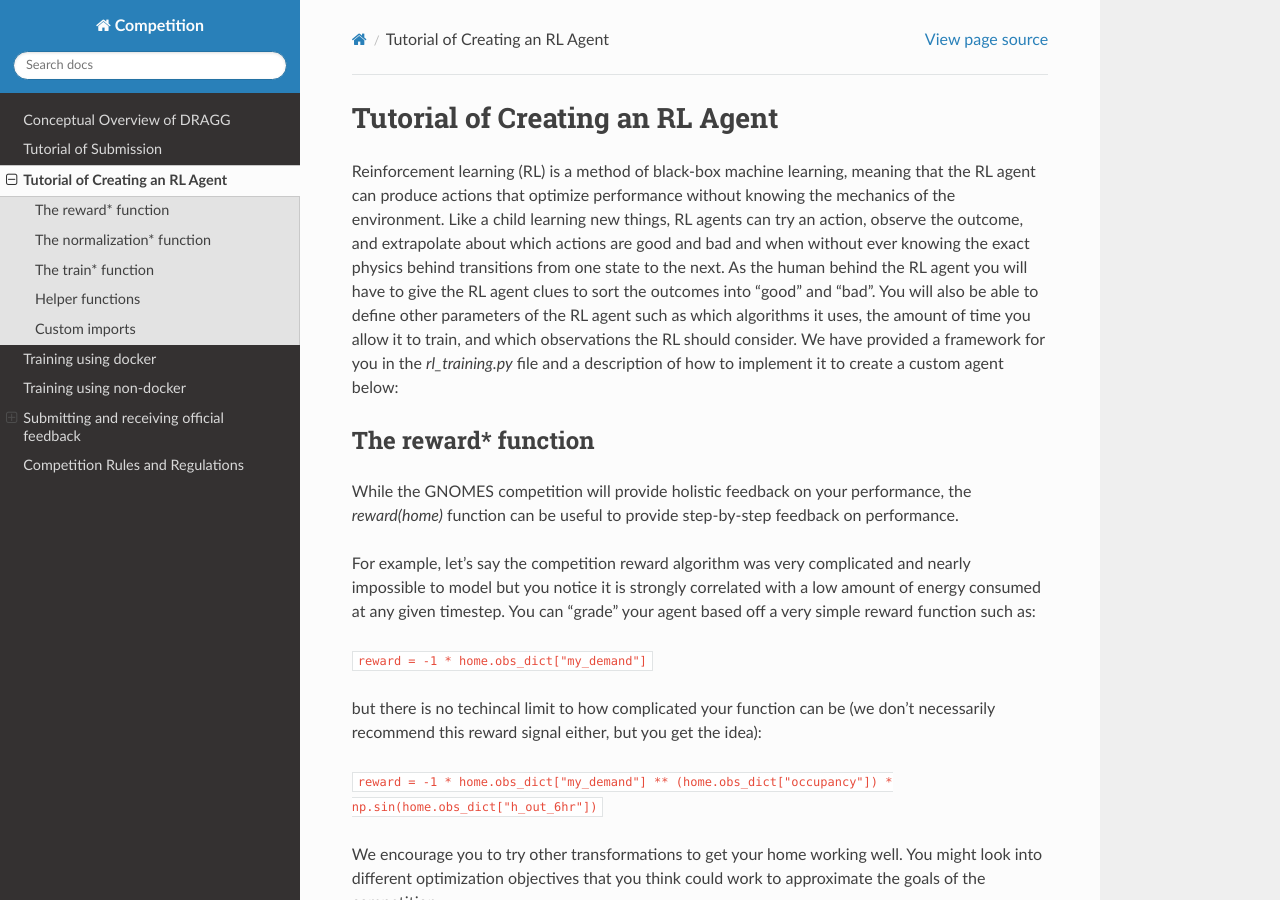
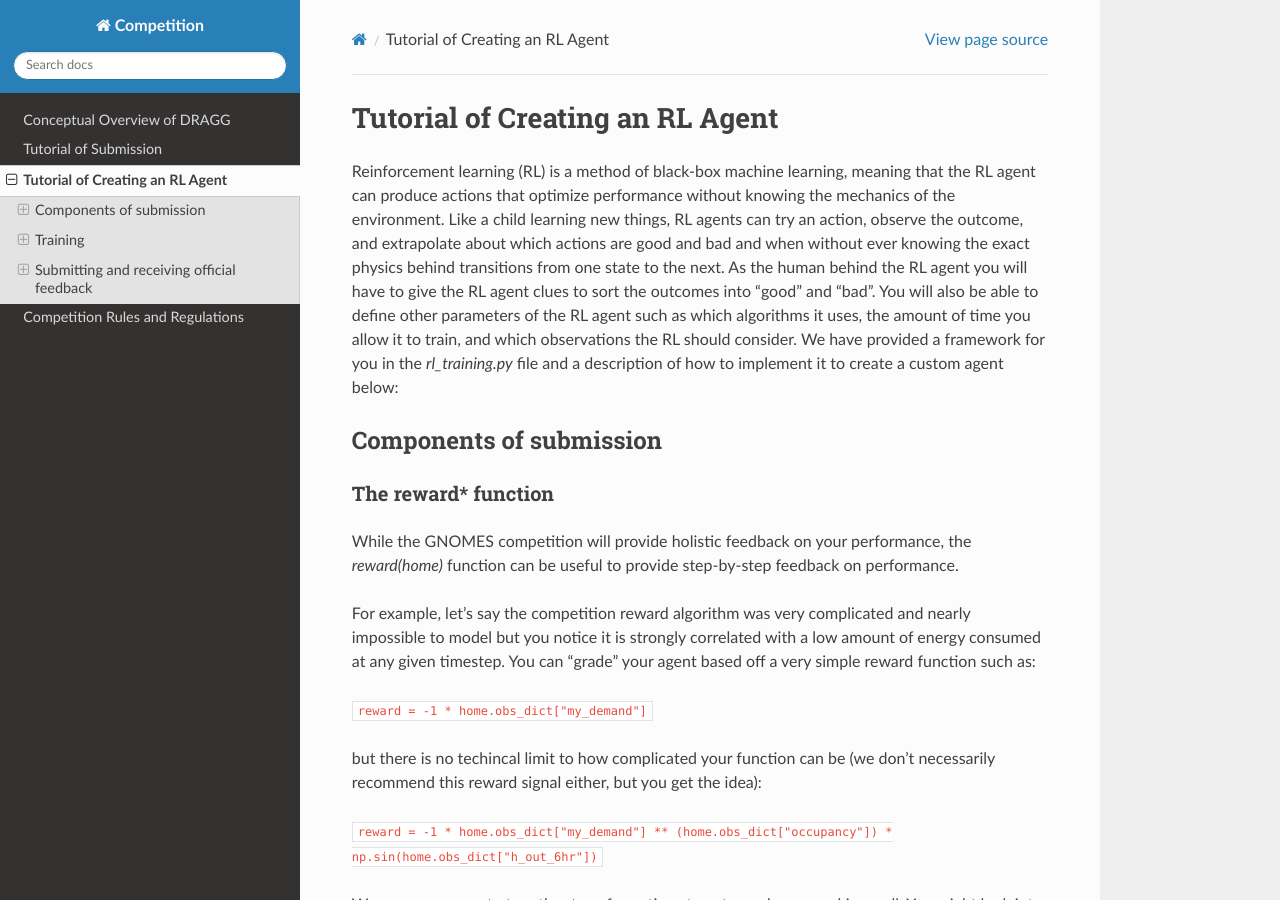
Before and after one commit to CUgriffinlab/gnomes-submission, a Sphinx documentation site: the page built from docs/source/rl_tutorial.rst, in a window 1280 px wide and 900 px high. Built offline with Sphinx 7.4.7 and the Read the Docs theme 2.0.0, drawn with Linux system fonts in a browser that asks for light colours.

Commit message:
Updated headings

```diff
--- a/docs/source/rl_tutorial.rst
+++ b/docs/source/rl_tutorial.rst
@@ -2,6 +2,9 @@
 ========================================
 
 Reinforcement learning (RL) is a method of black-box machine learning, meaning that the RL agent can produce actions that optimize performance without knowing the mechanics of the environment. Like a child learning new things, RL agents can try an action, observe the outcome, and extrapolate about which actions are good and bad and when without ever knowing the exact physics behind transitions from one state to the next. As the human behind the RL agent you will have to give the RL agent clues to sort the outcomes into "good" and "bad". You will also be able to define other parameters of the RL agent such as which algorithms it uses, the amount of time you allow it to train, and which observations the RL should consider. We have provided a framework for you in the `rl_training.py` file and a description of how to implement it to create a custom agent below:
+
+Components of submission
+----------------------------
 
 The reward* function
 ^^^^^^^^^^^^^^^^^^^^^^^^^
@@ -55,7 +61,7 @@
 3) The trained network should appear in submission as ``my_agent.zip``. You *must* include this file with your submission.
 
 Training using non-docker
-========================================
+^^^^^^^^^^^^^^^^^^^^^^^^^^^^^^^^^^
 
 1) Follow steps 1-4 from the [non-docker submission documentation]( https://cugriffinlab.github.io/gnomes-submission/tutorial.html#self-evaluation-testing-for-non-docker-setups )
 
@@ -69,7 +75,7 @@
 
 
 Submitting and receiving official feedback
-====================================================
+------------------------------------------------
 
 The process for testing your agent is identical to the process you used for an RBC controller but you will have to modify ``submission.py`` to load the agent. We will walk you through that process below:
 
```
Also changed, not shown: other parts of docs/source/rl_tutorial.rst (+4 -1 lines).
